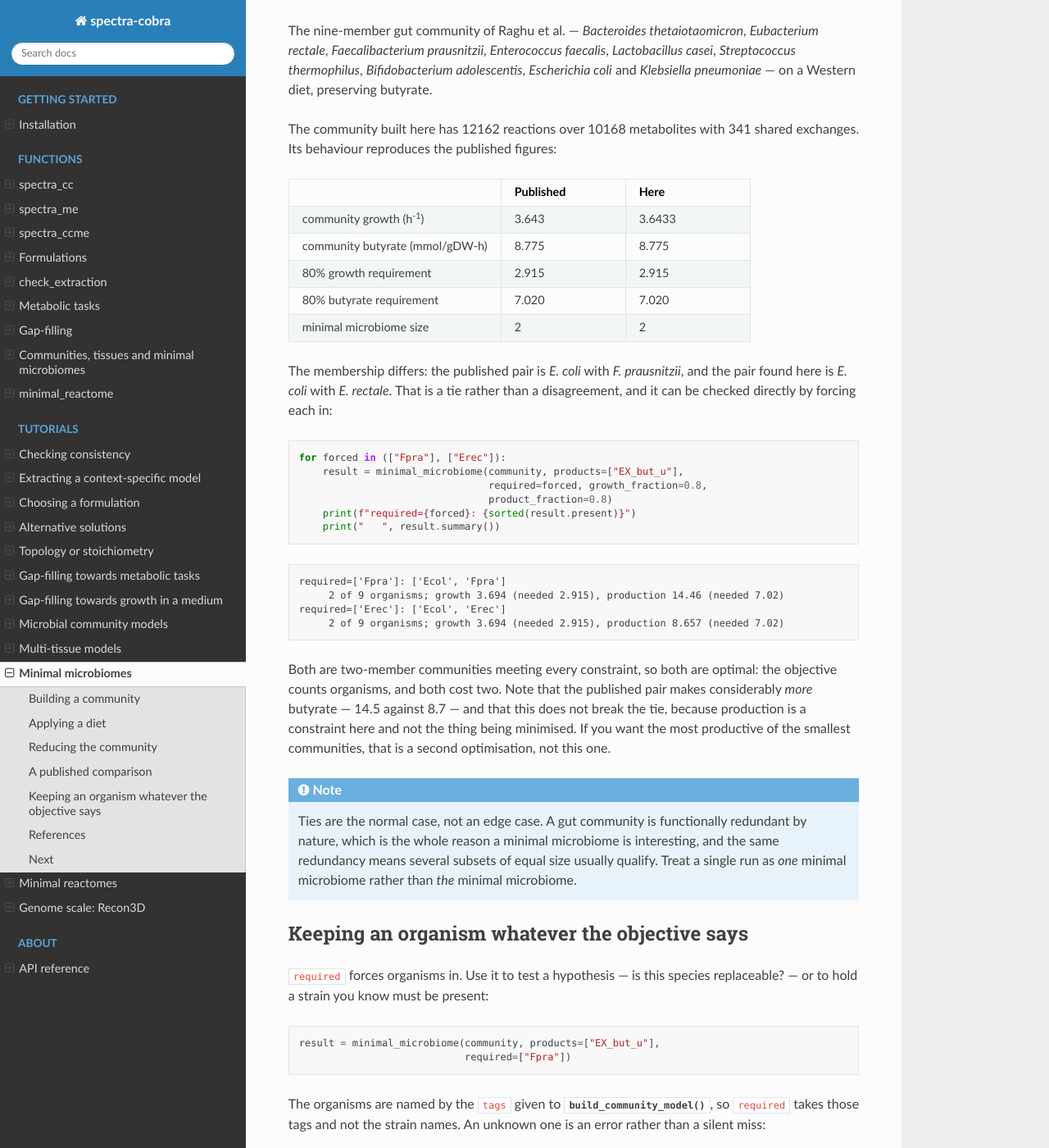
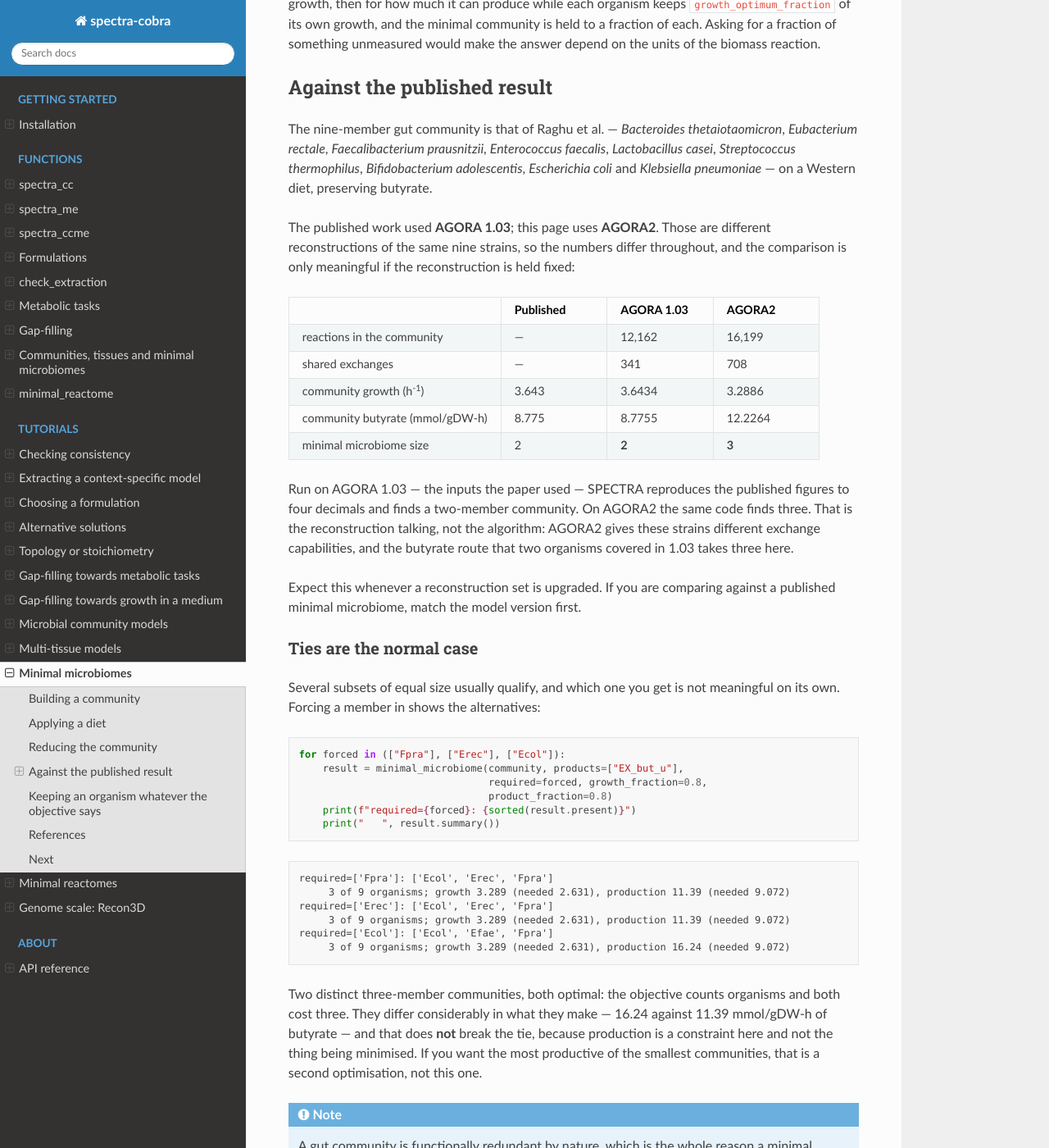
Before and after one commit to bisect-group/spectra-cobra, a Sphinx documentation site: the page built from docs/tutorials/minimal_microbiome.rst, in a window 1280 px wide and 1400 px high, scrolled down 3080 px. Shown: the whole window at 82% size. Built offline with Sphinx 7.4.7 and the Read the Docs theme 3.1.0, drawn with Linux system fonts in a browser that asks for light colours; some of the changed text lies outside the part shown.

Commit message:
Build the minimal microbiome tutorial on AGORA2
The page used AGORA 1.03 because it could be fetched in four lines from a
GitHub tree, while AGORA2 is served through the VMH web interface. The nine
strains are in the SPECTRA manuscript repository, though, so they fetch the
same way, and the page now uses them: AGORA2 version 2.0, built 20 June
2022, obtained from VMH.

Every number is re-measured on that community. It has 16,199 reactions over
13,730 metabolites with 708 shared exchanges, 146 of the diet's 175
metabolites match an exchange, and the minimal microbiome is three
organisms rather than two.

That makes the old "reproduces the published figures" section wrong, so it
is rewritten as a three-way comparison instead. On AGORA 1.03 -- the inputs
the paper used -- SPECTRA still reproduces the published growth and
butyrate to four decimals and finds the same two-member community. On
AGORA2 it finds three, because the reconstruction gives these strains
different exchange capabilities and the butyrate route that two organisms
covered now takes three. Which is worth saying out loud: match the model
version before comparing against a published minimal microbiome.

The ties demonstration is re-run and now shows two distinct three-member
optima, and records that `required` also shifts the measured floors, so
forced runs compare on size but not on production.

Co-Authored-By: Claude Opus 5 (1M context) <noreply@anthropic.com>

```diff
--- a/docs/tutorials/minimal_microbiome.rst
+++ b/docs/tutorials/minimal_microbiome.rst
@@ -24,9 +24,11 @@ reading presence from the model would count an absent organism as present.
 Building a community
 --------------------
 
-The nine reconstructions are AGORA 1.03, which is public. This downloads
-them, so the page runs from a clean directory with nothing to obtain by
-hand:
+The nine reconstructions are **AGORA2 version 2.0**, built 20 June 2022 by
+the Thiele group and obtained from `VMH <https://vmh.life/>`_. The copies
+used here are the ones committed alongside the SPECTRA manuscript, which
+makes them fetchable in a few lines so the page runs from a clean directory
+with nothing to obtain by hand:
 
 .. code-block:: python
 
@@ -36,8 +38,8 @@ hand:
    from cobra.io import load_matlab_model
    from spectra_cobra import build_community_model
 
-   AGORA = ("https://raw.githubusercontent.com/VirtualMetabolicHuman/AGORA"
-            "/master/CurrentVersion/AGORA_1_03/AGORA_1_03_mat")
+   AGORA2 = ("https://raw.githubusercontent.com/bisect-group/SPECTRA"
+             "/paper_codes/MinimalMicrobiome/models")
 
    strains = [
        "Bacteroides_thetaiotaomicron_VPI_5482",
@@ -58,7 +60,7 @@ hand:
    for name in strains:
        target = models_dir / f"{name}.mat"
        if not target.exists():
-           urlretrieve(f"{AGORA}/{name}.mat", target)
+           urlretrieve(f"{AGORA2}/{name}.mat", target)
 
    models = [load_matlab_model(str(models_dir / f"{name}.mat"))
              for name in strains]
@@ -70,6 +72,9 @@ hand:
    cannot carry flux and the unit is inert. That is correct and expected:
    AGORA reconstructions arrive with their exchanges closed, so nothing can
    grow until a diet opens them. The next section does that.
+
+   The result has 16,199 reactions over 13,730 metabolites, with 708 shared
+   exchanges.
 
 Each organism keeps its own external compartment; a transport links it to a
 shared pool, and one community exchange connects the pool to the
@@ -127,7 +132,8 @@ is also public:
 
 Close everything first. A diet is defined as much by what it withholds as by
 what it supplies, and the organisms' default bounds are usually far more
-permissive than you intend.
+permissive than you intend. Of the 175 metabolites, 146 match a shared
+exchange; the rest name things none of these nine organisms exchange.
 
 Reducing the community
 ----------------------
@@ -147,8 +153,8 @@ Reducing the community
 
 .. code-block:: text
 
-   2 of 9 organisms; growth 3.694 (needed 2.915), production 8.657 (needed 7.02)
-   ['Ecol', 'Erec'] ['Badl', 'Bthe', 'Efae', 'Fpra', 'Kpne', 'Lcas', 'Sthe']
+   3 of 9 organisms; growth 3.289 (needed 2.631), production 16.24 (needed 9.781)
+   ['Ecol', 'Efae', 'Fpra'] ['Badl', 'Bthe', 'Erec', 'Kpne', 'Lcas', 'Sthe']
 
 A warning about reactions carrying less flux than the solver can resolve is
 expected here and does not affect the answer. It concerns which *reactions*
@@ -163,49 +169,67 @@ minimal community is held to a fraction of each. Asking for a fraction of
 something unmeasured would make the answer depend on the units of the
 biomass reaction.
 
-A published comparison
-----------------------
+Against the published result
+----------------------------
 
-The nine-member gut community of Raghu et al. — *Bacteroides
+The nine-member gut community is that of Raghu et al. — *Bacteroides
 thetaiotaomicron*, *Eubacterium rectale*, *Faecalibacterium prausnitzii*,
 *Enterococcus faecalis*, *Lactobacillus casei*, *Streptococcus
 thermophilus*, *Bifidobacterium adolescentis*, *Escherichia coli* and
 *Klebsiella pneumoniae* — on a Western diet, preserving butyrate.
 
-The community built here has 12162 reactions over 10168 metabolites with
-341 shared exchanges. Its behaviour reproduces the published figures:
+The published work used **AGORA 1.03**; this page uses **AGORA2**. Those are
+different reconstructions of the same nine strains, so the numbers differ
+throughout, and the comparison is only meaningful if the reconstruction is
+held fixed:
 
 .. list-table::
    :header-rows: 1
-   :widths: 46 27 27
+   :widths: 40 20 20 20
 
    * -
      - Published
-     - Here
+     - AGORA 1.03
+     - AGORA2
+   * - reactions in the community
+     - —
+     - 12,162
+     - 16,199
+   * - shared exchanges
+     - —
+     - 341
+     - 708
    * - community growth (h\ :sup:`-1`)
      - 3.643
-     - 3.6433
+     - 3.6434
+     - 3.2886
    * - community butyrate (mmol/gDW-h)
      - 8.775
-     - 8.775
-   * - 80% growth requirement
-     - 2.915
-     - 2.915
-   * - 80% butyrate requirement
-     - 7.020
-     - 7.020
+     - 8.7755
+     - 12.2264
    * - minimal microbiome size
      - 2
-     - 2
+     - **2**
+     - **3**
 
-The membership differs: the published pair is *E. coli* with *F.
-prausnitzii*, and the pair found here is *E. coli* with *E. rectale*. That
-is a tie rather than a disagreement, and it can be checked directly by
-forcing each in:
+Run on AGORA 1.03 — the inputs the paper used — SPECTRA reproduces the
+published figures to four decimals and finds a two-member community. On
+AGORA2 the same code finds three. That is the reconstruction talking, not
+the algorithm: AGORA2 gives these strains different exchange capabilities,
+and the butyrate route that two organisms covered in 1.03 takes three here.
+
+Expect this whenever a reconstruction set is upgraded. If you are comparing
+against a published minimal microbiome, match the model version first.
+
+Ties are the normal case
+~~~~~~~~~~~~~~~~~~~~~~~~
+
+Several subsets of equal size usually qualify, and which one you get is not
+meaningful on its own. Forcing a member in shows the alternatives:
 
 .. code-block:: python
 
-   for forced in (["Fpra"], ["Erec"]):
+   for forced in (["Fpra"], ["Erec"], ["Ecol"]):
        result = minimal_microbiome(community, products=["EX_but_u"],
                                    required=forced, growth_fraction=0.8,
                                    product_fraction=0.8)
@@ -214,25 +238,34 @@ forcing each in:
 
 .. code-block:: text
 
-   required=['Fpra']: ['Ecol', 'Fpra']
-        2 of 9 organisms; growth 3.694 (needed 2.915), production 14.46 (needed 7.02)
-   required=['Erec']: ['Ecol', 'Erec']
-        2 of 9 organisms; growth 3.694 (needed 2.915), production 8.657 (needed 7.02)
+   required=['Fpra']: ['Ecol', 'Erec', 'Fpra']
+        3 of 9 organisms; growth 3.289 (needed 2.631), production 11.39 (needed 9.072)
+   required=['Erec']: ['Ecol', 'Erec', 'Fpra']
+        3 of 9 organisms; growth 3.289 (needed 2.631), production 11.39 (needed 9.072)
+   required=['Ecol']: ['Ecol', 'Efae', 'Fpra']
+        3 of 9 organisms; growth 3.289 (needed 2.631), production 16.24 (needed 9.072)
 
-Both are two-member communities meeting every constraint, so both are
-optimal: the objective counts organisms, and both cost two. Note that the
-published pair makes considerably *more* butyrate — 14.5 against 8.7 — and
-that this does not break the tie, because production is a constraint here
-and not the thing being minimised. If you want the most productive of the
-smallest communities, that is a second optimisation, not this one.
+Two distinct three-member communities, both optimal: the objective counts
+organisms and both cost three. They differ considerably in what they make —
+16.24 against 11.39 mmol/gDW-h of butyrate — and that does **not** break the
+tie, because production is a constraint here and not the thing being
+minimised. If you want the most productive of the smallest communities, that
+is a second optimisation, not this one.
 
 .. note::
 
-   Ties are the normal case, not an edge case. A gut community is
-   functionally redundant by nature, which is the whole reason a minimal
-   microbiome is interesting, and the same redundancy means several
-   subsets of equal size usually qualify. Treat a single run as *one*
-   minimal microbiome rather than *the* minimal microbiome.
+   A gut community is functionally redundant by nature, which is the whole
+   reason a minimal microbiome is interesting, and the same redundancy means
+   ties are routine. Treat a single run as *one* minimal microbiome rather
+   than *the* minimal microbiome.
+
+.. note::
+
+   ``required`` also changes what the requirement *is*. The floors are
+   measured on the full community with the forced organisms already pinned,
+   so the butyrate requirement above is 9.072 rather than the 9.781 of the
+   unforced run. The runs are therefore comparable in size but not in their
+   production figures.
 
 Keeping an organism whatever the objective says
 -----------------------------------------------
@@ -261,6 +294,10 @@ References
   function-specific minimal microbiomes from large microbial communities.
   *npj Systems Biology and Applications*, 10, 46.
   https://doi.org/10.1038/s41540-024-00373-1
+* Heinken, A., Hertel, J., Acharya, G., et al. (2023). Genome-scale
+  metabolic reconstruction of 7,302 human microorganisms for personalized
+  medicine. *Nature Biotechnology*, 41(9), 1320–1331.
+  https://doi.org/10.1038/s41587-022-01628-0
 * Magnúsdóttir, S., Heinken, A., Kutt, L., et al. (2017). Generation of
   genome-scale metabolic reconstructions for 773 members of the human gut
   microbiota. *Nature Biotechnology*, 35(1), 81–89.
```
